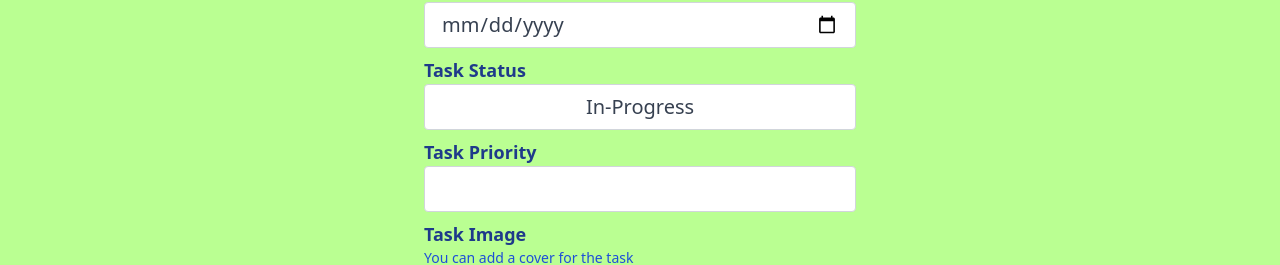
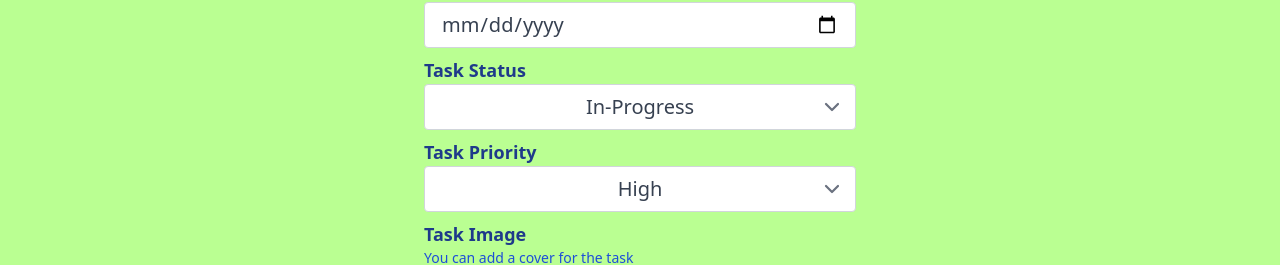
Before and after one commit to nadaaladdin/tms-software-react, a React (Create React App) app: page /create-task in a window 1280 px wide. Shown: the part 486-751 px from the top of the page. Built offline with nearby package versions, Linux system fonts and the light colour scheme; no server answers; the database is empty; sample sign-in values are in the browser's storage.

Commit message:
adding scroll dawn list (status and priority)

```diff
--- a/src/pages/CreateTask.jsx
+++ b/src/pages/CreateTask.jsx
@@ -191,7 +191,7 @@ export default function CreateTask() {
             <option value=''>Select a member</option>
             {users.map((user) => (
               <option key={user.id} value={user.id}>
-                {user.data.name}
+                {user.data.email}
               </option>
             ))}
           </select>
@@ -218,23 +218,31 @@ export default function CreateTask() {
       min={new Date().toISOString().split('T')[0]} // Set the minimum date to the current date
       className='w-full px-4 py-2 text-xl text-gray-700 bg-white border border-gray-300 rounded transition duration-150 ease-in-out focus:test-gray-700 focus:bg-white focus:border-slate-600 mb-2'
       />
-      <p className='text-lg font-semibold text-blue-900'>Task Status</p>
-          <input
-            type="text"
-            id="status"
-            onChange={onChange}
-            value={status}
-            className='w-full text-center px-4 py-2 text-xl text-gray-700 bg-white border border-gray-300 rounded transition duration-150 ease-in-out focus:test-gray-700 focus:bg-white focus:border-slate-600 mb-2'
-            />
+    <p className='text-lg font-semibold text-blue-900'>Task Status</p>
+      <select
+          id="status"
+          onChange={onChange}
+          value={status}
+          className='w-full text-center px-4 py-2 text-xl text-gray-700 bg-white border border-gray-300 rounded transition duration-150 ease-in-out focus:test-gray-700 focus:bg-white focus:border-slate-600 mb-2'
+        >
+        <option value="ToDo">ToDo</option>
+        <option value="In-Progress">In-Progress</option>
+        <option value="Done">Done</option>
+      </select>
+
 
       <p className='text-lg font-semibold text-blue-900'>Task Priority</p>
-          <input
-            type="text"
+          <select
             id="priority"
             onChange={onChange}
             value={priority}
             className='w-full text-center px-4 py-2 text-xl text-gray-700 bg-white border border-gray-300 rounded transition duration-150 ease-in-out focus:test-gray-700 focus:bg-white focus:border-slate-600 mb-2'
-            />
+          >
+            <option value="High">High</option>
+            <option value="Low">Low</option>
+            <option value="Medium">Medium</option>
+          </select>
+
 
             <div className='mb-6'>
               <p className='text-lg font-semibold text-blue-900'>Task Image</p>
--- a/src/pages/EditTask.jsx
+++ b/src/pages/EditTask.jsx
@@ -142,23 +142,30 @@ export default function EditTask() {
       min={new Date().toISOString().split('T')[0]} // Set the minimum date to the current date
       className='w-full px-4 py-2 text-xl text-gray-700 bg-white border border-gray-300 rounded transition duration-150 ease-in-out focus:test-gray-700 focus:bg-white focus:border-slate-600 mb-2'
       />
-      <p className='text-lg font-semibold text-blue-900'>Task Status</p>
-          <input
-            type="text"
-            id="status"
-            onChange={onChange}
-            value={status}
-            className='w-full text-center px-4 py-2 text-xl text-gray-700 bg-white border border-gray-300 rounded transition duration-150 ease-in-out focus:test-gray-700 focus:bg-white focus:border-slate-600 mb-2'
-            />
+    <p className='text-lg font-semibold text-blue-900'>Task Status</p>
+      <select
+          id="status"
+          onChange={onChange}
+          value={status}
+          className='w-full text-center px-4 py-2 text-xl text-gray-700 bg-white border border-gray-300 rounded transition duration-150 ease-in-out focus:test-gray-700 focus:bg-white focus:border-slate-600 mb-2'
+        >
+        <option value="ToDo">ToDo</option>
+        <option value="In-Progress">In-Progress</option>
+        <option value="Done">Done</option>
+      </select>
+
 
       <p className='text-lg font-semibold text-blue-900'>Task Priority</p>
-          <input
-            type="text"
+          <select
             id="priority"
             onChange={onChange}
             value={priority}
             className='w-full text-center px-4 py-2 text-xl text-gray-700 bg-white border border-gray-300 rounded transition duration-150 ease-in-out focus:test-gray-700 focus:bg-white focus:border-slate-600 mb-2'
-            />
+          >
+            <option value="High">High</option>
+            <option value="Low">Low</option>
+            <option value="Medium">Medium</option>
+          </select>
 
         <button type='submit' className=' flex justify-center items-center  py-2 w-full bg-blue-900 font-medium text-sm uppercase rounded shadow-md hover:bg-blue-700 transition duration-150 ease-in-out hover:shadow-lg active:bg-blue-500 text-white px-7 mb-6'>
             Edit The Task
```
